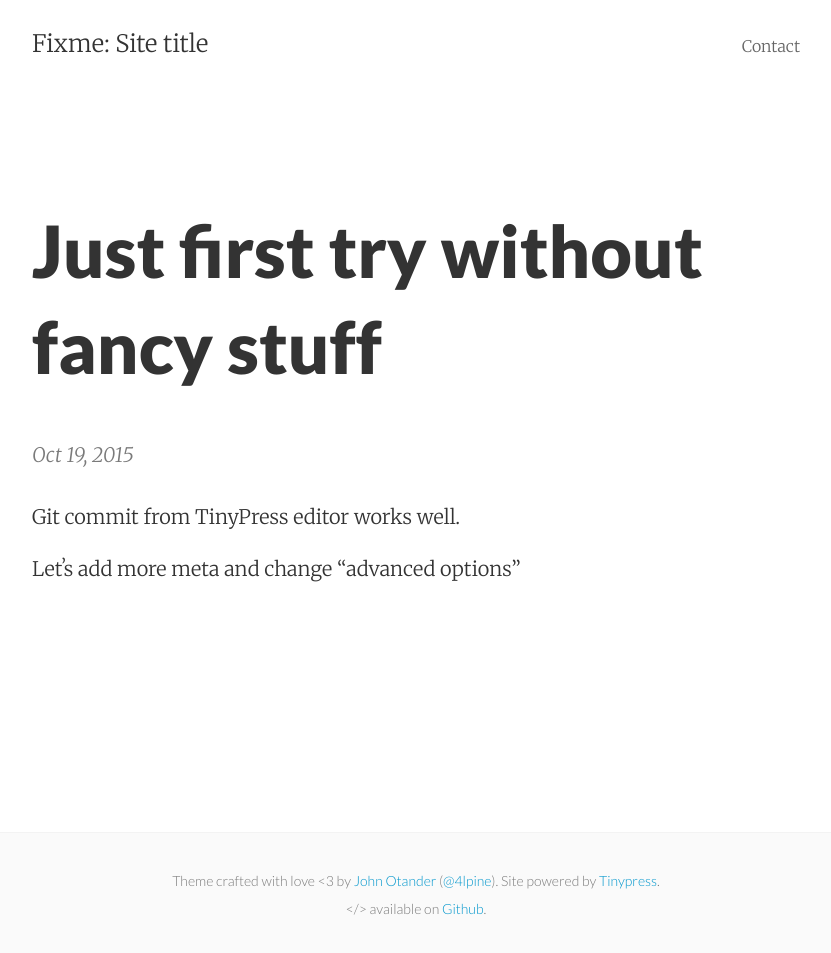
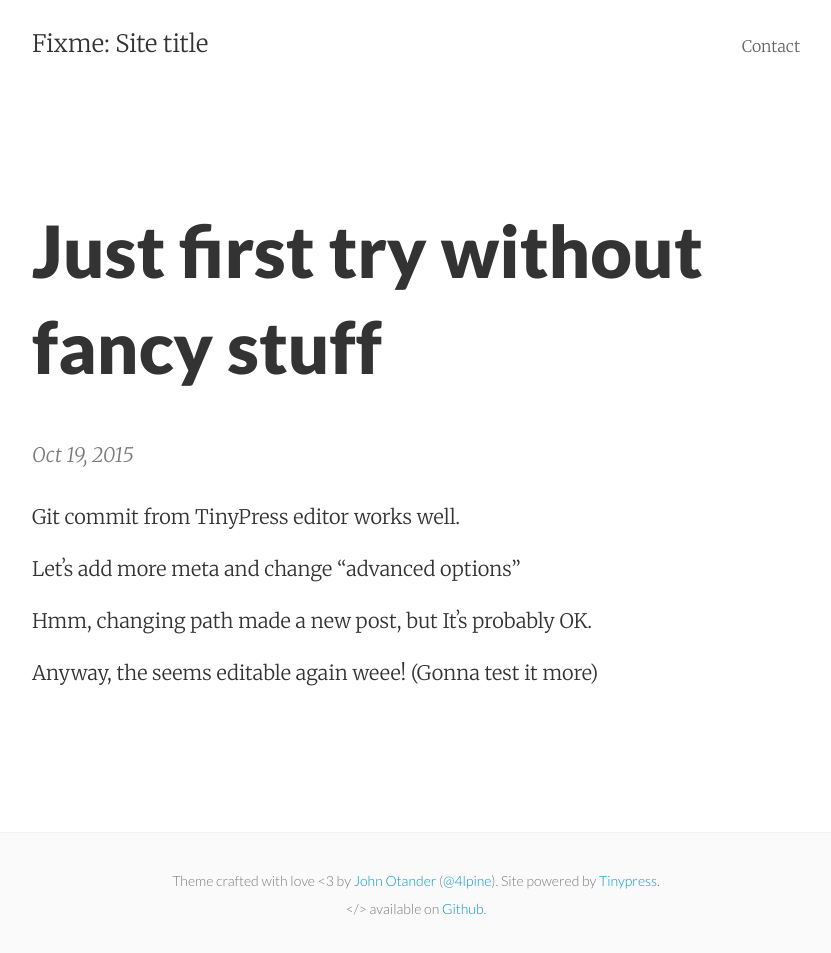
Before and after one commit to myfonj/myfonj.github.io, a Jekyll site: the page built from _posts/2015-10-19-test1.markdown, in a window 1280 px wide. Shown: the whole page, without its empty margins (224-1055 px from the left). Built offline with Jekyll 4.4.1, drawn with Linux system fonts in a browser that asks for light colours.

Commit message:
Opening edit load data properly, will it save?

```diff
--- a/_posts/2015-10-19-test1.markdown
+++ b/_posts/2015-10-19-test1.markdown
@@ -7,3 +7,7 @@ tags: [ignore, test]
 Git commit from TinyPress editor works well.
 
 Letʼs add more meta and change "advanced options"
+
+Hmm, changing path made a new post, but Itʼs probably OK.
+
+Anyway, the seems editable again weee! (Gonna test it more)
```
